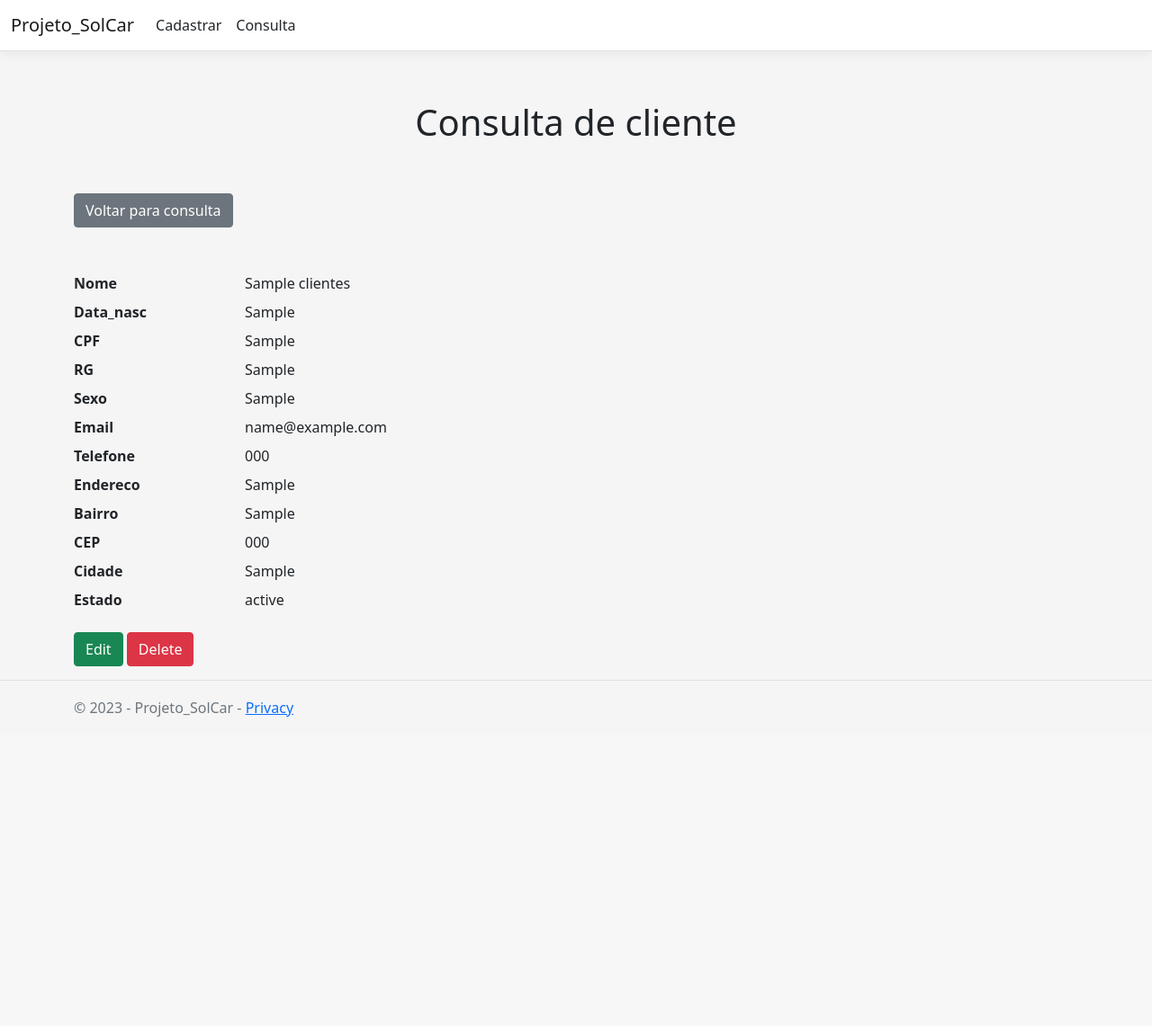
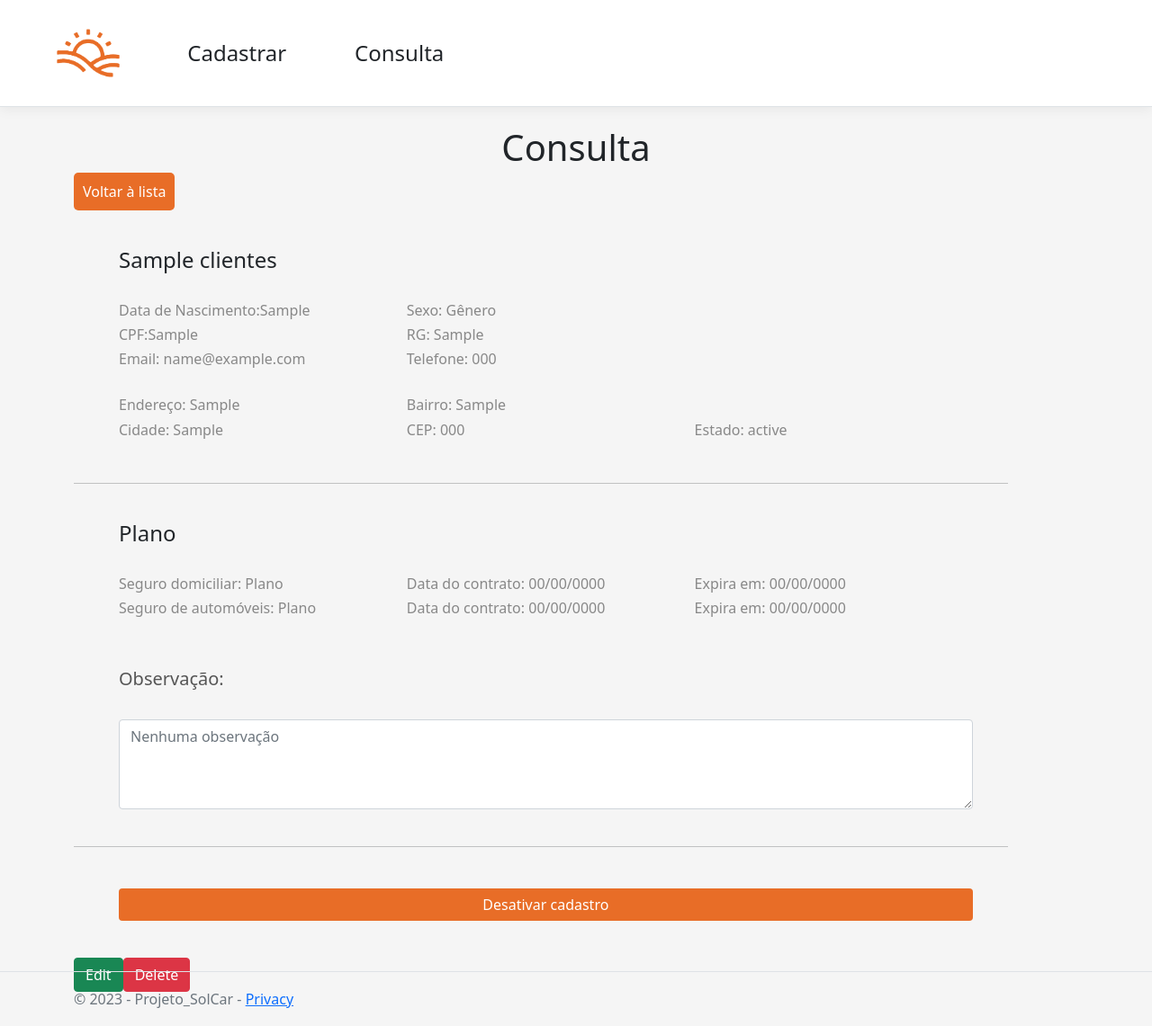
Before and after one commit to Kamadarada/Projeto_Corretora_Seguros, an ASP.NET Core app: page /Clientes/Details/1 in a window 1280 px wide. Shown: the whole page at 90% size. Before the commit the page ends 797 px from the top, so only its background shows below. Run offline with ASP.NET Core 8, Linux system fonts and the light colour scheme; tables that the repository leaves empty hold one stand-in row (values such as "Sample post"); style sheets or scripts are compiled from the project's sources.

Commit message:
Implementação do html e CSS na pagina de consulta do usuario (details)

```diff
--- a/Projeto_SolCar/Controllers/ClientesController.cs
+++ b/Projeto_SolCar/Controllers/ClientesController.cs
@@ -1,6 +1,7 @@
 using Microsoft.AspNetCore.Http;
 using Microsoft.AspNetCore.Mvc;
 using Microsoft.EntityFrameworkCore;
+using Microsoft.EntityFrameworkCore.Migrations.Operations;
 using Projeto_SolCar.Entidades;
 
 namespace Projeto_SolCar.Controllers
--- a/Projeto_SolCar/Entidades/Clientes.cs
+++ b/Projeto_SolCar/Entidades/Clientes.cs
@@ -27,6 +27,8 @@ namespace Projeto_SolCar.Entidades
         public string Cidade { get; set; } = string.Empty;
 
         public string Estado { get; set; } = string.Empty;
+
+
     }
 
 
--- a/Projeto_SolCar/Program.cs
+++ b/Projeto_SolCar/Program.cs
@@ -5,7 +5,7 @@ var builder = WebApplication.CreateBuilder(args);
 
 // Add services to the container.
 builder.Services.AddControllersWithViews();
-builder.Services.AddDbContext<Contexto>(opt => opt.UseSqlServer("Server=DESKTOP-D1SC2NC\\SQLEXPRESS;Database=Projeto_Solcar;Trusted_Connection=True;\r\n"));
+builder.Services.AddDbContext<Contexto>(opt => opt.UseSqlServer("Server=c3po;Database=Projeto_Solcar;Trusted_Connection=True;\r\n"));
 
 var app = builder.Build();
 
--- a/Projeto_SolCar/Views/Clientes/Cadastrar.cshtml
+++ b/Projeto_SolCar/Views/Clientes/Cadastrar.cshtml
@@ -14,12 +14,12 @@
     <div class="col-md-12">
         <form asp-action="Cadastrar" class="row g-3">
             <div asp-validation-summary="ModelOnly" class="text-danger"></div>
-            <div class="col-md-6">
+            <div class="col-md-7">
                 <label asp-for="Nome" class="form-label"></label>
                 <input asp-for="Nome" class="form-control" />
                 <span asp-validation-for="Nome" class="text-danger"></span>
             </div>
-            <div class="col-md-6">
+            <div class="col-md-5">
                 <label asp-for="Data_nasc" class="form-label">Data de Nascimento</label>
                 <input type="date" asp-for="Data_nasc" class="form-control" />
 
@@ -81,7 +81,7 @@
                 <span asp-validation-for="Estado" class="text-danger"></span>
             </div>
             <div class="d-grid gap-2">
-                <input style="margin-top:65px;" type="submit" value="Cadastrar informações" class="btn btn-primary" />
+                <input style="margin-top:65px;background-color: #e86d27; border:none; height:35px; color:white" type="submit" value="Cadastrar informações" />
             </div>
         </form>
     </div>
--- a/Projeto_SolCar/Views/Clientes/Details.cshtml
+++ b/Projeto_SolCar/Views/Clientes/Details.cshtml
@@ -4,85 +4,117 @@
     ViewData["Title"] = "Details";
 }
 
-<div>
-    <h1 style="text-align:center; margin:50px 10px;">Consulta de cliente</h1>
-    <a style="margin-bottom:50px" class="btn btn-secondary" asp-action="Consulta">Voltar para consulta</a>
 
-    <dl class="row">
-        <dt class = "col-sm-2">
-            @Html.DisplayNameFor(model => model.Nome)
-        </dt>
-        <dd class = "col-sm-10">
-            @Html.DisplayFor(model => model.Nome)
-        </dd>
-        <dt class = "col-sm-2">
-            @Html.DisplayNameFor(model => model.Data_nasc)
-        </dt>
-        <dd class = "col-sm-10">
-            @Html.DisplayFor(model => model.Data_nasc)
-        </dd>
-        <dt class = "col-sm-2">
-            @Html.DisplayNameFor(model => model.CPF)
-        </dt>
-        <dd class = "col-sm-10">
-            @Html.DisplayFor(model => model.CPF)
-        </dd>
-        <dt class = "col-sm-2">
-            @Html.DisplayNameFor(model => model.RG)
-        </dt>
-        <dd class = "col-sm-10">
-            @Html.DisplayFor(model => model.RG)
-        </dd>
-        <dt class = "col-sm-2">
-            @Html.DisplayNameFor(model => model.Sexo)
-        </dt>
-        <dd class = "col-sm-10">
-            @Html.DisplayFor(model => model.Sexo)
-        </dd>
-        <dt class = "col-sm-2">
-            @Html.DisplayNameFor(model => model.Email)
-        </dt>
-        <dd class = "col-sm-10">
-            @Html.DisplayFor(model => model.Email)
-        </dd>
-        <dt class = "col-sm-2">
-            @Html.DisplayNameFor(model => model.Telefone)
-        </dt>
-        <dd class = "col-sm-10">
-            @Html.DisplayFor(model => model.Telefone)
-        </dd>
-        <dt class = "col-sm-2">
-            @Html.DisplayNameFor(model => model.Endereco)
-        </dt>
-        <dd class = "col-sm-10">
-            @Html.DisplayFor(model => model.Endereco)
-        </dd>
-        <dt class = "col-sm-2">
-            @Html.DisplayNameFor(model => model.Bairro)
-        </dt>
-        <dd class = "col-sm-10">
-            @Html.DisplayFor(model => model.Bairro)
-        </dd>
-        <dt class = "col-sm-2">
-            @Html.DisplayNameFor(model => model.CEP)
-        </dt>
-        <dd class = "col-sm-10">
-            @Html.DisplayFor(model => model.CEP)
-        </dd>
-        <dt class = "col-sm-2">
-            @Html.DisplayNameFor(model => model.Cidade)
-        </dt>
-        <dd class = "col-sm-10">
-            @Html.DisplayFor(model => model.Cidade)
-        </dd>
-        <dt class = "col-sm-2">
-            @Html.DisplayNameFor(model => model.Estado)
-        </dt>
-        <dd class = "col-sm-10">
-            @Html.DisplayFor(model => model.Estado)
-        </dd>
-    </dl>
-</div>
+<style>
+    .btn {
+        float: left;
+    }
+
+    .cinza {
+        color: #888888
+    }
+
+    h6 {
+        color: #888888;
+        display: inline-block;
+        width: 30%;
+    }
+
+    h5 {
+        color: #555555;
+        display: inline-block;
+        width: 30%;
+    }
+
+    .MesmaLinha {
+        display: flex;
+    }
+
+    ul {
+        padding-top: 25px;
+        padding-bottom: 25px;
+        padding-left: 50px;
+        display: grid;
+    }
+
+    hr {
+        size: 2px;
+        align: center;
+        width: 93%;
+    }
+
+    #Des {
+        width: 100%;
+        text-align: center;
+    }
+</style>
+
+
+<h1>Consulta</h1>
+
+<a style="margin-top:85px;background-color: #e86d27;border-radius:5px; border:none; height:35px; color:white; padding:10px; text-decoration:none"
+   asp-action="Consulta">Voltar à lista</a>
+
+<br>
+<ul>
+    <h4 id="NP" style="align-self:center; margin-top:25px;">@Model.Nome</h4>
+    <br>
+    <div class="MesmaLinha">
+        <h6 id="DdN">Data de Nascimento:@Model.Data_nasc</h6>
+        <h6 id="S">Sexo: Gênero</h6>
+    </div>
+    <div class="MesmaLinha">
+        <h6 id="CPF">CPF:@Model.CPF</h6>
+        <h6 id="RG">RG: @Model.RG</h6>
+    </div>
+    <div class="MesmaLinha">
+        <h6 id="E">Email: @Model.Email</h6>
+        <h6 id="T">Telefone: @Model.Telefone</h6>
+    </div>
+    <br>
+    <div class="MesmaLinha">
+        <h6 id="End">Endereço: @Model.Endereco</h6>
+        <h6 id="Ba">Bairro: @Model.Bairro</h6>
+    </div>
+    <div class="MesmaLinha">
+        <h6 id="Cid">Cidade: @Model.Cidade</h6>
+        <h6 id="CEP">CEP: @Model.CEP</h6>
+        <h6 id="Est">Estado: @Model.Estado</h6>
+    </div>
+</ul>
+<hr>
+<ul>
+    <h4 id="P" style="align-self:center">Plano</h4>
+    <br>
+    <div class="MesmaLinha">
+        <h6 id="S_D">Seguro domiciliar: Plano</h6>
+        <h6 id="SD_DC">Data do contrato: 00/00/0000</h6>
+        <h6 id="SD_E">Expira em: 00/00/0000</h6>
+    </div>
+    <div class="MesmaLinha">
+        <h6 id="S_A">Seguro de automóveis: Plano</h6>
+        <h6 id="SA_DC">Data do contrato: 00/00/0000</h6>
+        <h6 id="SA_E">Expira em: 00/00/0000</h6>
+    </div>
+    <br>
+    <div class="MesmaLinha" style="padding-top: 25px;padding-bottom: 25px;">
+        <h5 id="Obs">Observação:</h5>
+    </div>
+    <div id="OBS" class="MesmaLinha">
+        <textarea id="OBS_Texto" placeholder="Nenhuma observação" class="form-control"
+                  style="width:89%; height: 100px;"></textarea>
+    </div>
+</ul>
+<hr>
+<ul>
+    <button id="Des" type="submit" class="btn-primary btn"
+            style="align: center !important;width: 89%;color: #ffffff; margin-top:5px; background-color: #e86d27 !important; outline:none !important; border: none !important;">
+        Desativar
+        cadastro
+    </button>
+</ul>
+
+
 <div>
     <a asp-action="Edit" class="btn btn-success" asp-route-id="@Model?.Id">Edit</a>
 
--- a/Projeto_SolCar/Views/Shared/_Layout.cshtml
+++ b/Projeto_SolCar/Views/Shared/_Layout.cshtml
@@ -12,7 +12,7 @@
     <header>
         <nav class="navbar navbar-expand-sm navbar-toggleable-sm navbar-light bg-white border-bottom box-shadow mb-3">
             <div class="container-fluid">
-                <a class="navbar-brand" asp-area="" asp-controller="Home" asp-action="Index">Projeto_SolCar</a>
+                <a style="margin-left:50px;" class="navbar-brand" asp-area="" asp-controller="Home" asp-action="Index"> <img src="./js/Sol_Logo(L).png" height="60px" alt="Logotipo SolCar"></img> </a>
                 <button class="navbar-toggler" type="button" data-bs-toggle="collapse" data-bs-target=".navbar-collapse" aria-controls="navbarSupportedContent"
                         aria-expanded="false" aria-label="Toggle navigation">
                     <span class="navbar-toggler-icon"></span>
@@ -20,10 +20,10 @@
                 <div class="navbar-collapse collapse d-sm-inline-flex justify-content-between">
                     <ul class="navbar-nav flex-grow-1">
                         <li class="nav-item">
-                            <a class="nav-link text-dark" asp-area="" asp-controller="Clientes" asp-action="Cadastrar">Cadastrar</a>
+                            <a style="margin:0 30px; margin-left:50px; font-weight:400; font-size:24px;" class="nav-link text-dark" asp-area="" asp-controller="Clientes" asp-action="Cadastrar">Cadastrar</a>
                         </li>
                         <li class="nav-item">
-                            <a class="nav-link text-dark" asp-area="" asp-controller="Clientes" asp-action="Consulta">Consulta</a>
+                            <a style="margin:0 30px; font-weight:400; font-size:24px;" class="nav-link text-dark" asp-area="" asp-controller="Clientes" asp-action="Consulta">Consulta</a>
                         </li>
                     </ul>
                 </div>
--- a/Projeto_SolCar/wwwroot/js/site.js
+++ b/Projeto_SolCar/wwwroot/js/site.js
@@ -11,7 +11,7 @@ const inputBairro = document.getElementById('inputBairro')
 const inputEstado = document.getElementById('inputEstado')
 
 
-inputCEP.addEventListener('input', (e) => {
+inputCEP.addEventListener('change', (e) => {
     CEP = e.target.value
     console.log(CEP)
 
```
Also changed, not shown: Projeto_SolCar/Views/Clientes/Consulta.cshtml (+14 -6 lines), Projeto_SolCar/Views/Clientes/Edit.cshtml (+4 -3 lines).
